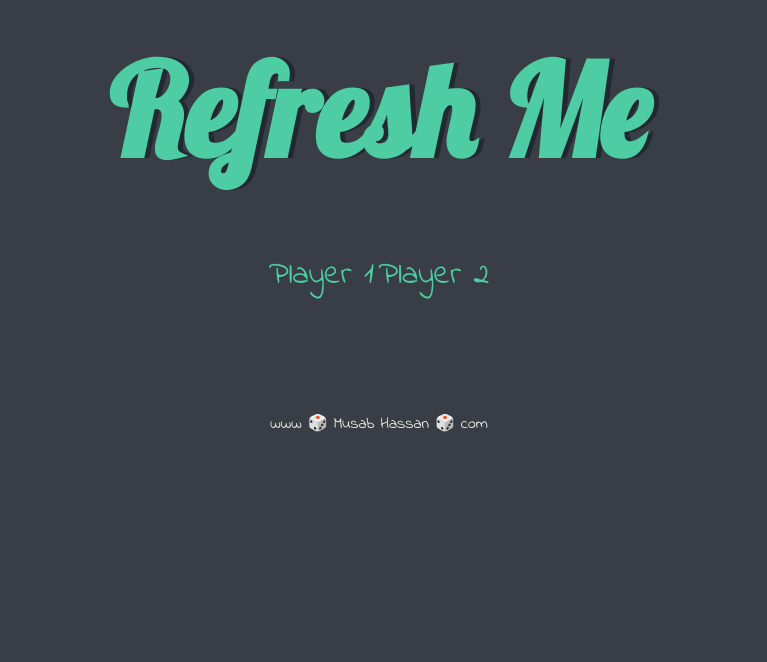
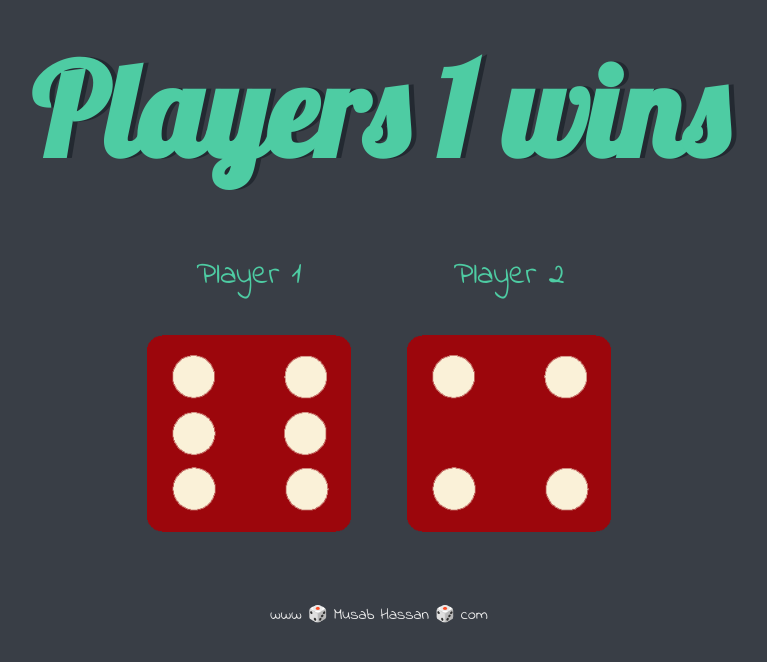
Before and after one commit to musab0712/Dicee-Challenge, a plain HTML site: page dicee.html in a window 1280 px wide. Shown: the whole page, without its empty margins (261-1028 px from the left). Drawn offline with Linux system fonts and the light colour scheme.

Commit message:
complete_v-1

```diff
--- a/dicee.html
+++ b/dicee.html
@@ -24,10 +24,10 @@
 
     </div>
 
-
   </body>
 
   <footer>
     www 🎲 Musab Hassan 🎲 com
   </footer>
+  <script src="script.js"></script>
 </html>
--- /dev/null
+++ b/script.js
@@ -0,0 +1,24 @@
+var dice = ["dice1.png","dice2.png","dice3.png","dice4.png","dice5.png","dice6.png"];
+var randomNum_1 = Math.floor(Math.random() * 6) + 1;
+var randomNum_2 = Math.floor(Math.random() * 6) + 1;
+// console.log(randomNum_1);
+// console.log(randomNum_2);
+var path1  = "images/"+dice[randomNum_1 - 1];
+var path2  = "images/"+dice[randomNum_2 - 1];
+// console.log(path1);
+// console.log(path2);
+var elem= document.getElementsByTagName('img');
+elem[0].setAttribute("src" , path1);
+elem[1].setAttribute("src" , path2);
+// console.log(elem[0].getAttribute("src"));
+// console.log(elem[1].getAttribute("src"));
+elem= document.getElementsByTagName('h1');
+if((randomNum_1 - 1) == (randomNum_2 - 1)) {
+    elem[0].innerHTML = "Draw";
+}
+else if((randomNum_1 - 1) > (randomNum_2 - 1)) {
+    elem[0].innerHTML = "Players 1 wins";
+}
+else {
+    elem[0].innerHTML = "Players 2 wins";
+}
--- a/styles.css
+++ b/styles.css
@@ -7,7 +7,6 @@
 .dice {
   text-align: center;
   display: inline-block;
-
 }
 
 body {
```
